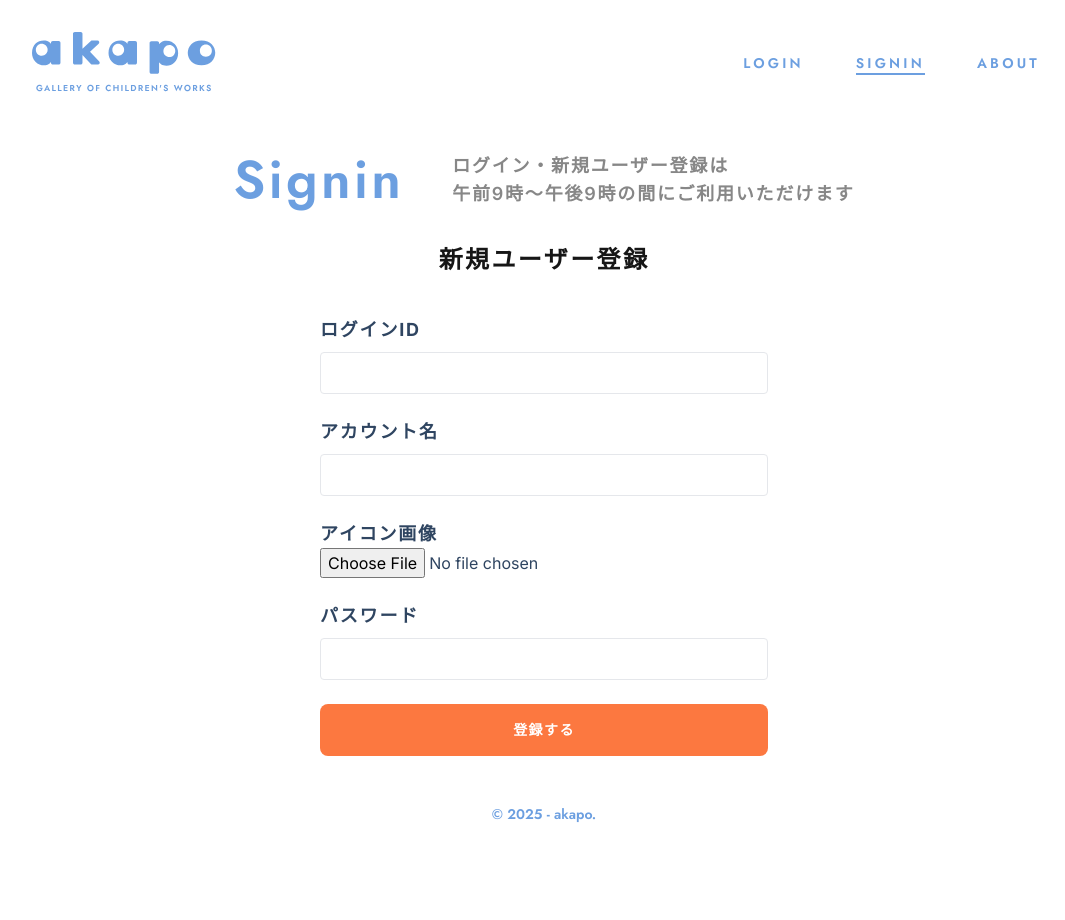
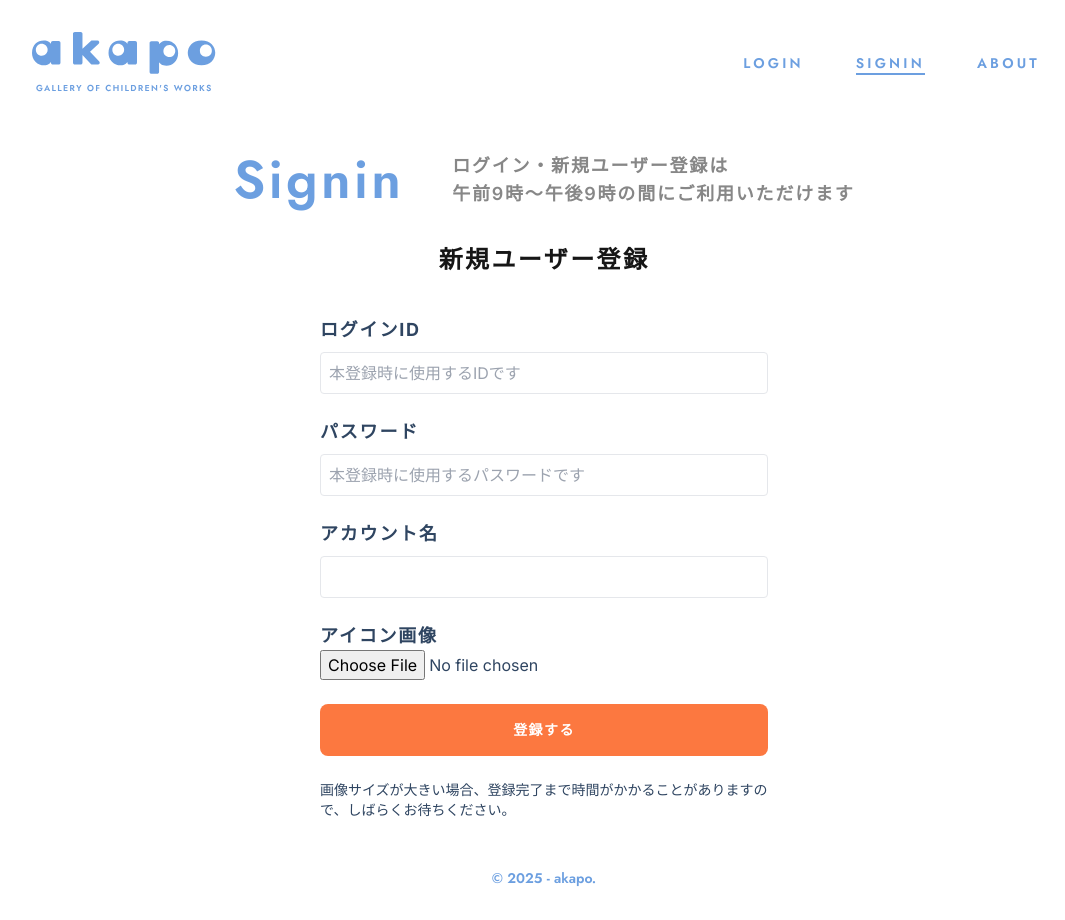
Before and after one commit to yko-git/akapo-app, a Next.js app in the folder front/: page /signup in a window 1280 px wide. Shown: the whole page, without its empty margins (96-1161 px from the left). Before the commit the page ends 856 px from the top, so only its background shows below. Built offline with nearby package versions, Linux system fonts and the light colour scheme; no server answers.

Commit message:
注釈追加（develop）

```diff
--- a/front/components/posts/createPost/index.tsx
+++ b/front/components/posts/createPost/index.tsx
@@ -132,7 +132,7 @@ const CreatePost = () => {
       >
         {isSubmitting ? "投稿送信中..." : submitMessage}
       </Button>
-      <p>
+      <p className="text-sm">
         画像サイズが大きい場合、投稿完了まで時間がかかることがありますので、しばらくお待ちください。
       </p>
       {imageUrl && (
--- a/front/components/posts/createUser/index.tsx
+++ b/front/components/posts/createUser/index.tsx
@@ -74,6 +74,19 @@ const CreateUser = () => {
           value={loginId}
           onChange={(e) => setLoginId(e.target.value)}
           className="border rounded p-2 w-full mt-2"
+          placeholder="本登録時に使用するIDです"
+        />
+      </div>
+      <div>
+        <label className="font-semibold text-lg tracking-widest">
+          <h3 className="font-bold">パスワード</h3>
+        </label>
+        <input
+          type="password"
+          value={password}
+          onChange={(e) => setPassword(e.target.value)}
+          className="border rounded p-2 w-full mt-2"
+          placeholder="本登録時に使用するパスワードです"
         />
       </div>
       <div>
@@ -93,17 +106,7 @@ const CreateUser = () => {
         </label>
         <input type="file" accept="image/*" onChange={handleFileChange} />
       </div>
-      <div>
-        <label className="font-semibold text-lg tracking-widest">
-          <h3 className="font-bold">パスワード</h3>
-        </label>
-        <input
-          type="password"
-          value={password}
-          onChange={(e) => setPassword(e.target.value)}
-          className="border rounded p-2 w-full mt-2"
-        />
-      </div>
+
       <Button
         mode="Success"
         onClick={handleSubmit}
@@ -112,6 +115,9 @@ const CreateUser = () => {
       >
         {isSubmitting ? "登録中..." : submitMessage}
       </Button>
+      <p className="text-sm">
+        画像サイズが大きい場合、登録完了まで時間がかかることがありますので、しばらくお待ちください。
+      </p>
     </div>
   );
 };
```
